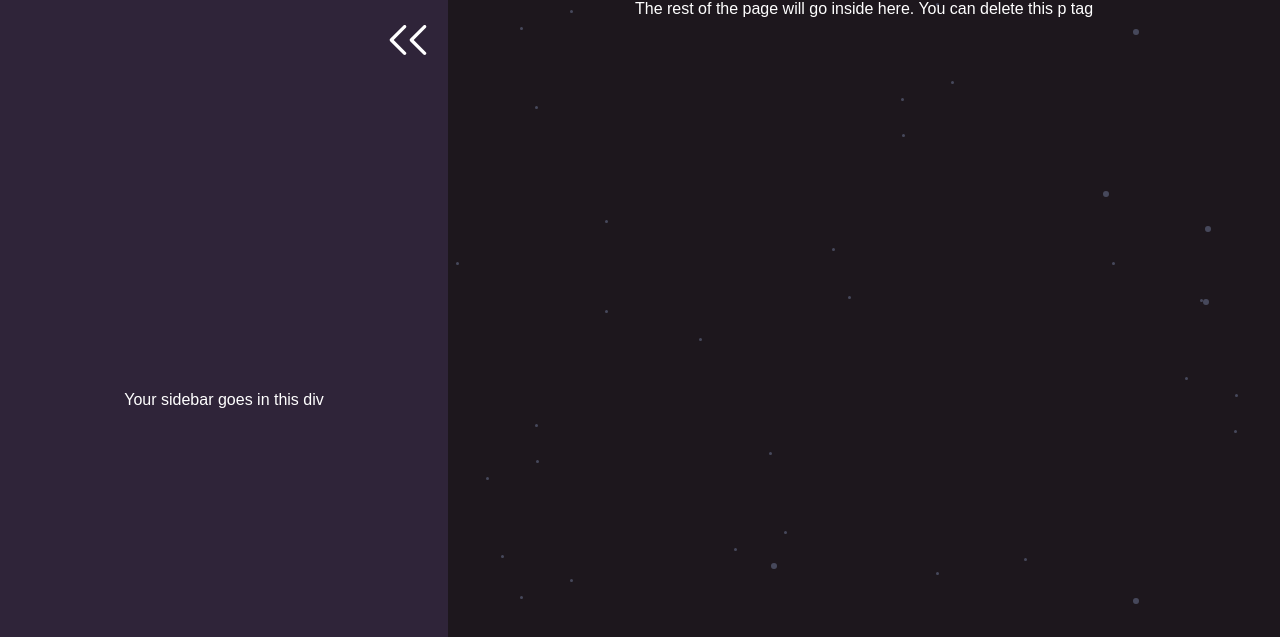
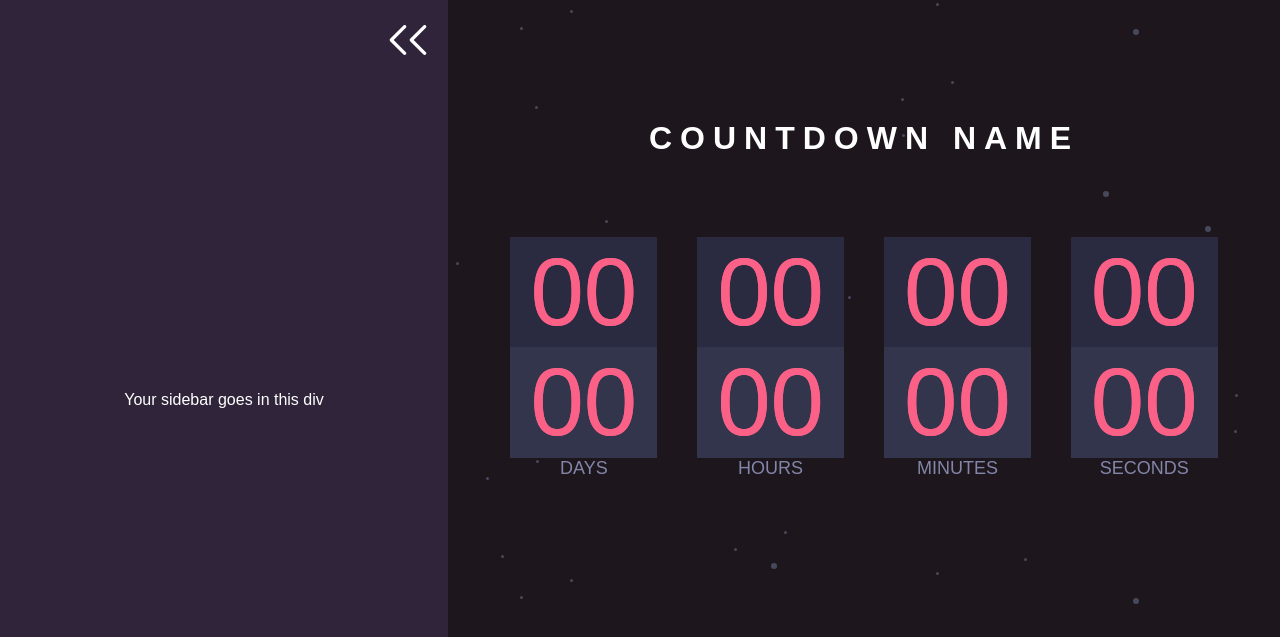
Before and after one commit to MK-Codecademy/CountdownApp, a website: page index.html in a window 1280 px wide. Shown: the top 637 px of the page. Drawn offline with nearby package versions, Linux system fonts and the light colour scheme.

Commit message:
create placeholder countdown

```diff
--- a/index.html
+++ b/index.html
@@ -10,6 +10,7 @@
 
   <!--Stylesheet-->
   <link rel="stylesheet" href="styles.css" />
+
 </head>
 
 <body>
@@ -31,10 +32,64 @@
 
     <!--The main section will hold the clock, header, etc-->
     <main id="main" class="open">
-      <p class="content">The rest of the page will go inside here. You can delete this p tag</p>
+      <div id="main-countdown-wrapper">
+        <h1>COUNTDOWN NAME</h1>
+
+        <div class="count-blocks-wrapper">
+
+          <div class="count day">
+            <div class="top">
+              <span class="front">00</span>
+              <span class="back">00</span>
+            </div>
+            <div class="bottom">
+              <span class="front">00</span>
+              <span class="back">00</span>
+            </div>
+            <span class="c-title">Days</span>
+          </div>
+
+          <div class="count hour">
+            <div class="top">
+              <span class="front">00</span>
+              <span class="back">00</span>
+            </div>
+            <div class="bottom">
+              <span class="front">00</span>
+              <span class="back">00</span>
+            </div>
+            <span class="c-title">Hours</span>
+          </div>
+
+          <div class="count minute">
+            <div class="top">
+              <span class="front">00</span>
+              <span class="back">00</span>
+            </div>
+            <div class="bottom">
+              <span class="front">00</span>
+              <span class="back">00</span>
+            </div>
+            <span class="c-title">Minutes</span>
+          </div>
+
+          <div class="count second">
+            <div class="top">
+              <span class="front">00</span>
+              <span class="back">00</span>
+            </div>
+            <div class="bottom">
+              <span class="front">00</span>
+              <span class="back">00</span>
+            </div>
+            <span class="c-title">Seconds</span>
+          </div>
+
+        </div>
+
+      </div>
     </main>
   </div>
-  <script src="./resources/js/overlay.js"></script>
 
   <!-- Footer social icons-->
   <footer>
@@ -45,6 +100,10 @@
     </div>
   </footer>
 
+  <script src="./resources/js/flippingCountdown.js"></script>
+  <script src="https://cdnjs.cloudflare.com/ajax/libs/gsap/3.8.0/gsap.min.js"></script>
   <script src="./resources/js/closeSidebar.js"></script>
+  <script src="./resources/js/overlay.js"></script>
+
 </body>
 </html>
--- /dev/null
+++ b/resources/js/flippingCountdown.js
@@ -0,0 +1 @@
+//gsap.to(".top-front", {duration: 2, x: 300});
--- a/resources/js/overlay.js
+++ b/resources/js/overlay.js
@@ -1,6 +1,5 @@
-// To toggle overlay create a button with onclick="openOverlay()"
+// To toggle overlay create a button with onclick toggleOverlay
 // Pass in the id of the component you want to display on overlay as a parameter and pass the display type you want it to have when overlay opens
-// For Example <button id="toggle-overlay" onclick="toggleOverlay('ec-container', 'flex')">Press Me</button>
 // When you close the overlay you can just pass id as display type will default to none;
 visible = false;
 
--- a/styles.css
+++ b/styles.css
@@ -263,6 +263,59 @@ main.open {
 }
 /*#endregion*/
 
+/* Main countdown */
+#main-countdown-wrapper {
+  margin-top: 15vh;
+  display: flex;
+  flex-direction: column;
+  text-transform: uppercase;
+  font-weight: 900;
+  letter-spacing: 0.5em;
+  font-family: 'Red Hat Text', sans-serif;
+}
+
+.count-blocks-wrapper {
+  display: flex;
+  flex-direction: row;
+  align-self: center;
+}
+
+.count {
+  display: flex;
+  flex-direction: column;
+  color: hsl(345, 95%, 68%);
+  margin: 10vh 20px;
+  font-size: 6em;
+  font-weight: 300;
+  text-align: center;
+  letter-spacing: 0;
+}
+
+.bottom {
+  background-color: #33354d;
+  padding: 0 20px;
+  display: flex;
+  flex-direction: column;
+}
+
+.top {
+  background-color: #2a2a41;
+  padding: 0 20px;
+  display: flex;
+  flex-direction: column;
+}
+
+.c-title {
+  color: rgb(131, 133, 169);
+  font-size: 18px;
+}
+
+.back {
+  position: absolute;
+}
+
+
+
 /*#region Mobile page layout*/
 @media screen and (max-width: 800px) {
   aside.open {
```
